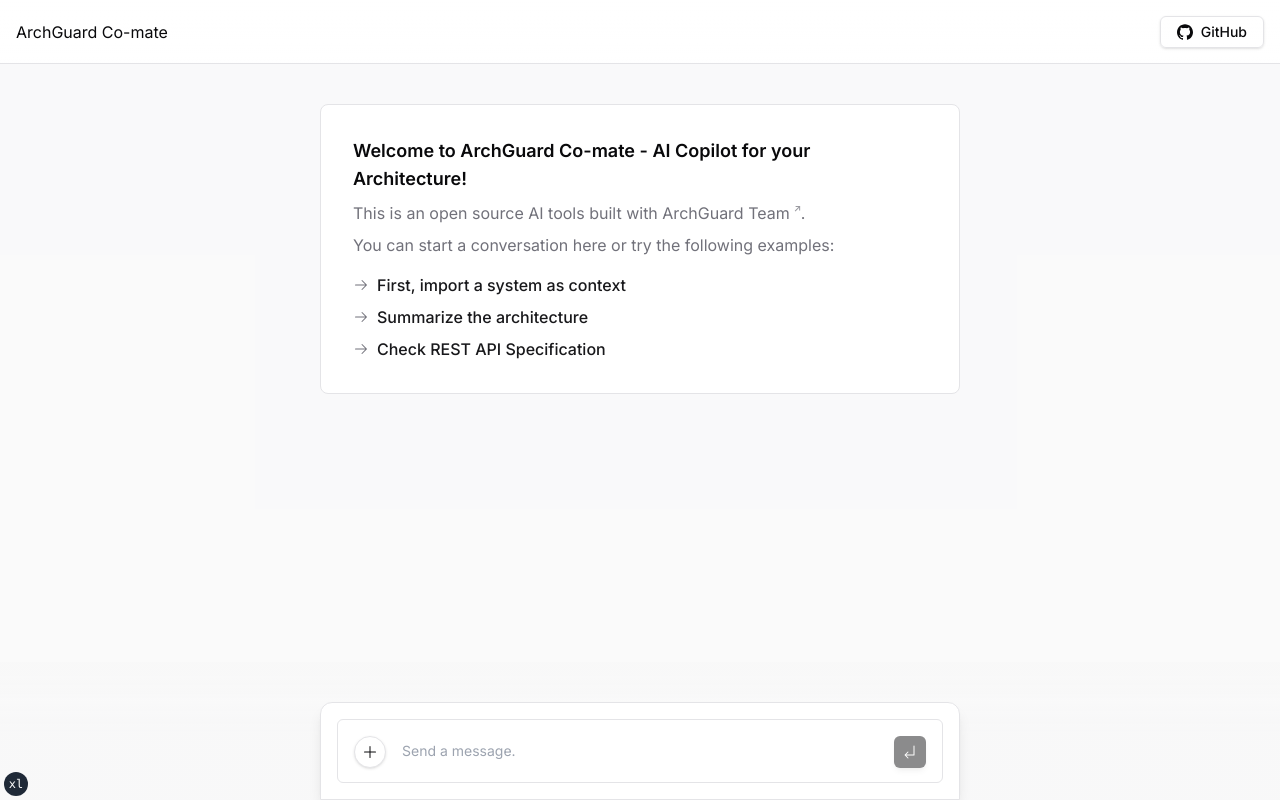
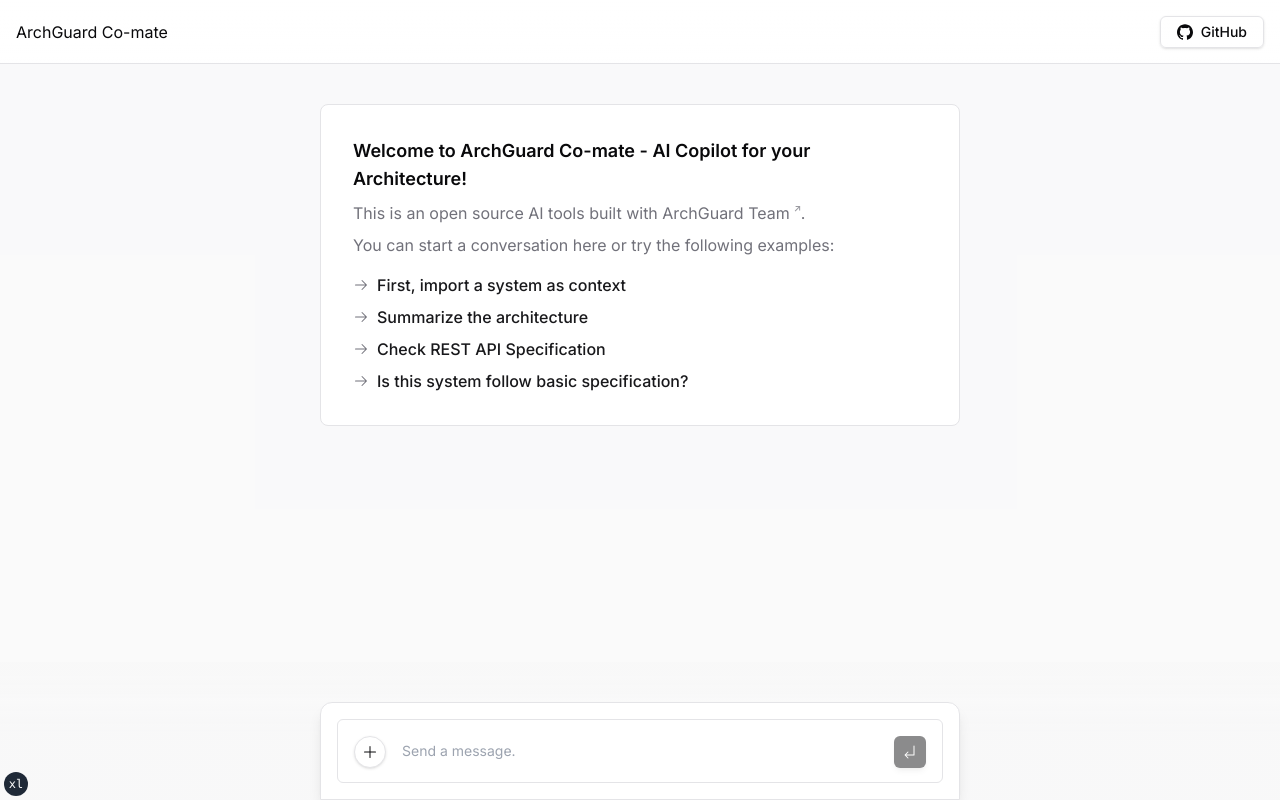
Before and after one commit to unit-mesh/co-mate, a Next.js app in the folder comate-gui/: page / in a window 1280 px wide. Built offline with nearby package versions, Linux system fonts and the light colour scheme; no server answers.

Commit message:
docs: update for basic instruction

```diff
--- a/comate-gui/components/empty-screen.tsx
+++ b/comate-gui/components/empty-screen.tsx
@@ -4,18 +4,23 @@ import { Button } from '@/components/ui/button'
 import { ExternalLink } from '@/components/external-link'
 import { IconArrowRight } from '@/components/ui/icons'
 
+let demoUrl = `https://github.com/archguard/ddd-monolithic-code-sample`;
 const exampleMessages = [
   {
     heading: 'First, import a system as context',
-    message: `Introduce the system for following repository: https://github.com/archguard/ddd-monolithic-code-sample`
+    message: `Introduce the system for following repository: ${demoUrl}`
   },
   {
     heading: 'Summarize the architecture',
-    message: 'Summarize the architecture for this system.'
+    message: `Summarize the architecture for this system: ${demoUrl}`
   },
   {
     heading: 'Check REST API Specification',
-    message: `Check REST API specification for this system.`
+    message: `Check REST API specification for this system: ${demoUrl}`
+  },
+  {
+    heading: `Is this system follow basic specification?`,
+    message: `Is this system follow basic specification? ${demoUrl}`
   }
 ]
 
```
